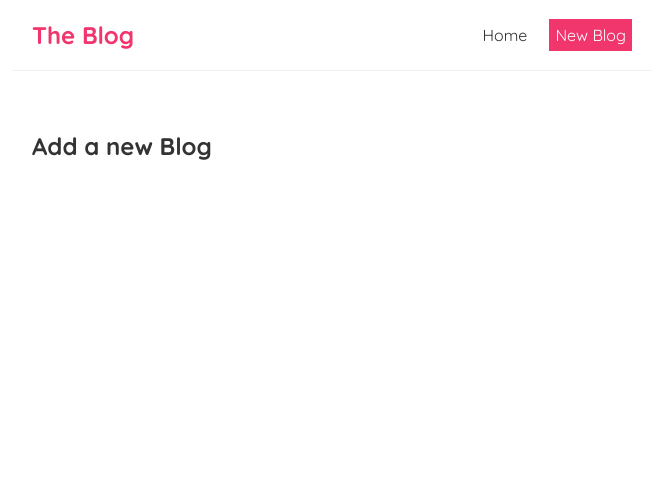
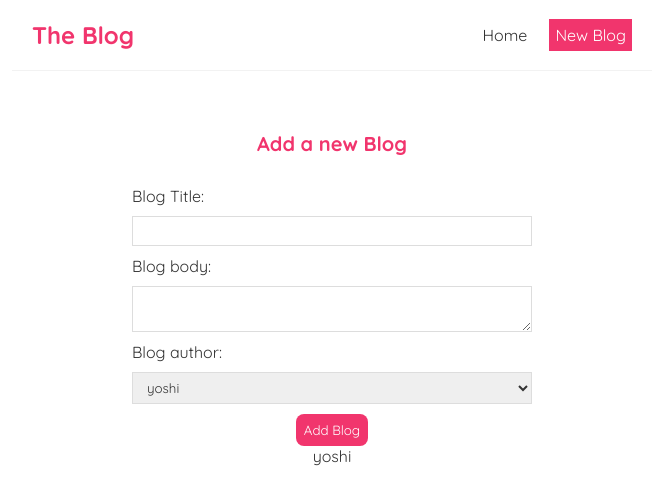
Before and after one commit to LGA-dev/react-blog, a React (Create React App) app: page /create in a window 1280 px wide. Shown: the top 504 px of the page, without its empty margins (308-971 px from the left). Built offline with nearby package versions, Linux system fonts and the light colour scheme; the HTML template or start-up script is replaced by a standard one.

Commit message:
finish part 26,27

```diff
--- a/src/BlogDetails.js
+++ b/src/BlogDetails.js
@@ -1,11 +1,21 @@
 import { useParams } from "react-router";
+import useFetch from "./useFetch";
 
 const BlogDetails = () => {
   const { id } = useParams();
+  const { data: blog, error, isLoading } = useFetch('http://localhost:8000/blogs/' + id);
 
   return (
     <div className="blog-details">
-      <h2>Blog Details - { id }</h2>
+      { isLoading && <div>Loading blog details...</div>}
+      { error && <div>{ error }</div>}
+      { blog && (
+        <article>
+          <h2>{ blog.title }</h2>
+          <p>Written by { blog.author }</p>
+          <div>{ blog.body }</div>
+        </article>
+      )}
     </div>
   );
 }
--- a/src/Create.js
+++ b/src/Create.js
@@ -1,7 +1,34 @@
+import { useState } from "react";
+
 const Create = () => {
+  const [title, setTitle] = useState('');
+  const [body, setBody] = useState('');
+  const [author, setAuthor] = useState('yoshi');
+
   return (
     <div className="create">
       <h2>Add a new Blog</h2>
+      <form>
+        <label>Blog Title:</label>
+        <input type="text" required value={title} onChange={(e) => setTitle(e.target.value)}/>
+
+        <label>Blog body:</label>
+        <textarea required value={body} onChange={(e) => setBody(e.target.value)}/>
+
+        <label>Blog author:</label>
+        <select value={author} onChange={(e) => setAuthor(e.target.value)}>
+          <option value="mario">mario</option>
+          <option value="yoshi">yoshi</option>
+        </select>
+
+        <button>Add Blog</button>
+
+        <p>
+          { title }
+          { body }
+          { author }
+        </p>
+      </form>
     </div>
   );
 }
--- a/src/index.css
+++ b/src/index.css
@@ -58,3 +58,51 @@
 .blog-preview a {
   text-decoration: none;
 }
+/* blog details page */
+.blog-details h2 {
+  font-size: 20px;
+  color: #f1356d;
+  margin-bottom: 10px;
+}
+.blog-details div {
+  margin: 20px 0;
+}
+/* .blog-details button {
+  background: #f1356d;
+  color: #fff;
+  border: 0;
+  padding: 8px;
+  border-radius: 8px;
+  cursor: pointer;
+} */
+/* create new blog form */
+.create {
+  max-width: 400px;
+  margin: 0 auto;
+  text-align: center;
+}
+.create label {
+  text-align: left;
+  display: block;
+}
+.create h2 {
+  font-size: 20px;
+  color: #f1356d;
+  margin-bottom: 30px;
+}
+.create input, .create textarea, .create select {
+  width: 100%;
+  padding: 6px 10px;
+  margin: 10px 0;
+  border: 1px solid #ddd;
+  box-sizing: border-box;
+  display: block;
+}
+.create button {
+  background: #f1356d;
+  color: #fff;
+  border: 0;
+  padding: 8px;
+  border-radius: 8px;
+  cursor: pointer;
+}
```
